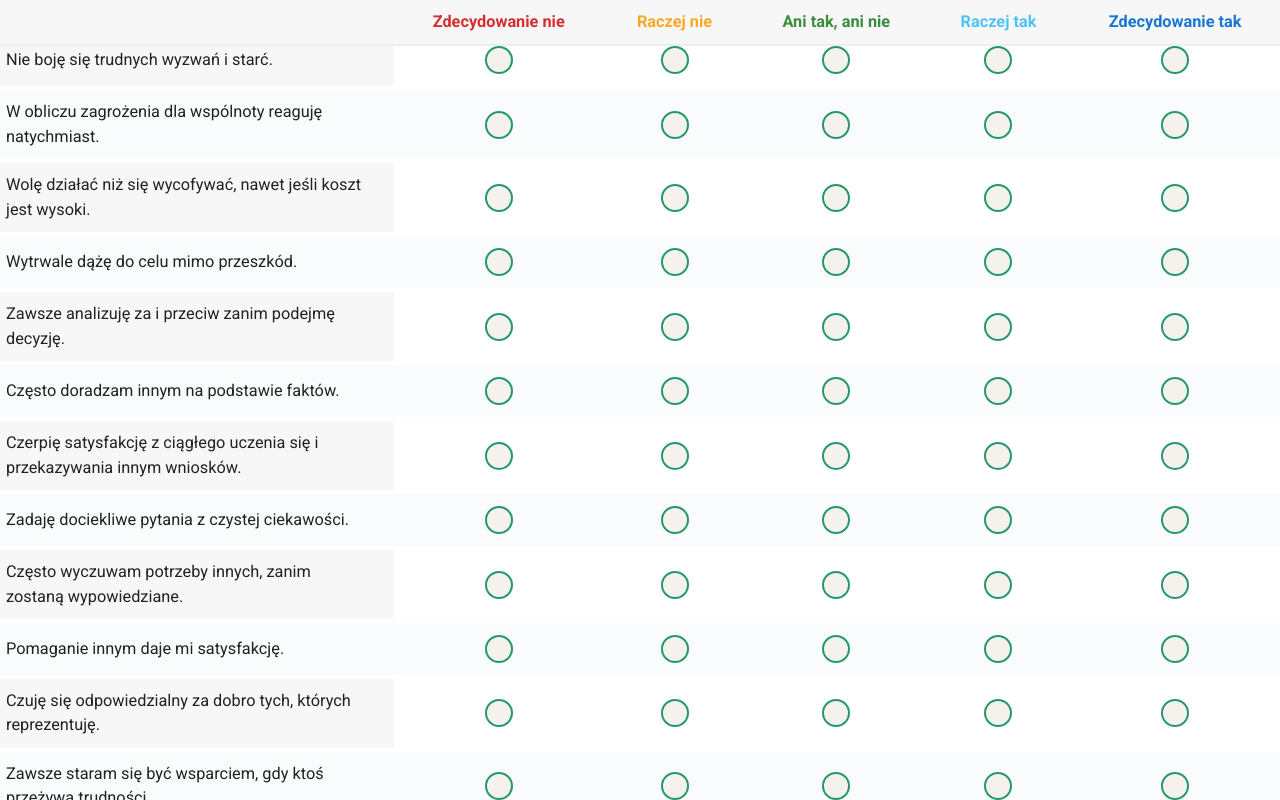
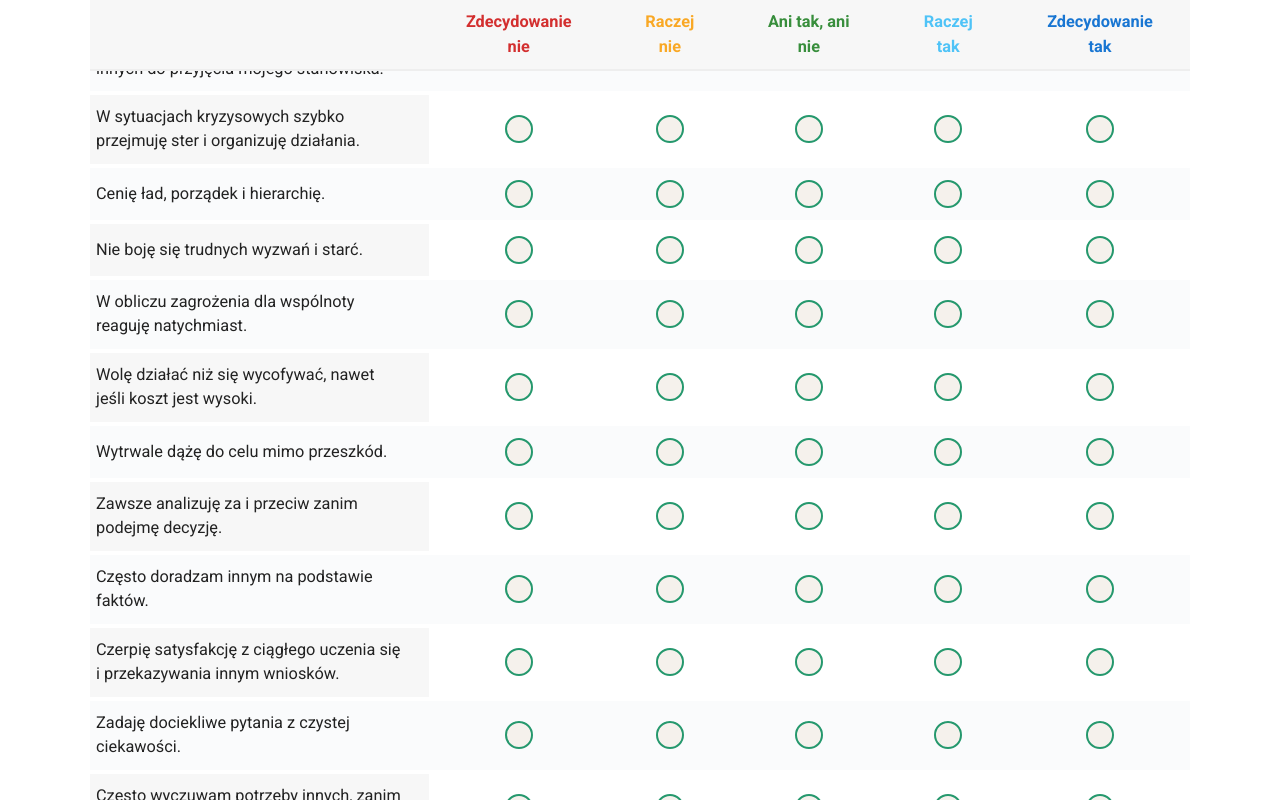
Before and after one commit to stecpiotr/archetypy-ankieta, a React (Vite) app: page / in a window 1280 px wide. Both pictures are taken after a click on the button "Zaczynamy". Shown: the part 295-1095 px from the top of the page. Built offline with nearby package versions, Linux system fonts and the light colour scheme.

Commit message:
powrót wyglady2

```diff
--- a/src/Questionnaire.tsx
+++ b/src/Questionnaire.tsx
@@ -1,23 +1,21 @@
-import React, { useState, useEffect } from "react";
+import React, { useState } from "react";
 import { questions } from "./questions";
 import "./LikertTable.css";
 
-// Skala ocen i kolorów nagłówków
 const scaleLabels = [
   { label: "Zdecydowanie nie", color: "#d32f2f" },
   { label: "Raczej nie", color: "#f9a825" },
   { label: "Ani tak, ani nie", color: "#388e3c" },
   { label: "Raczej tak", color: "#4fc3f7" },
-  { label: "Zdecydowanie tak", color: "#1976d2" },
+  { label: "Zdecydowanie tak", color: "#1976d2" }
 ];
 
 const Questionnaire: React.FC = () => {
   const [responses, setResponses] = useState<number[]>(Array(questions.length).fill(0));
   const [hovered, setHovered] = useState<{ row: number | null, col: number | null }>({ row: null, col: null });
+  const [submitted, setSubmitted] = useState(false);
   const [error, setError] = useState(false);
-  const [submitted, setSubmitted] = useState(false);
 
-  // Przechwyt odpowiedzi
   const handleResponse = (row: number, value: number) => {
     const newResponses = [...responses];
     newResponses[row] = value;
@@ -25,7 +23,6 @@ const Questionnaire: React.FC = () => {
     setError(false);
   };
 
-  // Obsługa wysłania
   const handleSubmit = (e: React.FormEvent) => {
     e.preventDefault();
     if (responses.some((v) => v === 0)) {
@@ -35,16 +32,53 @@ const Questionnaire: React.FC = () => {
     setSubmitted(true);
   };
 
-  if (submitted) {
   return (
-      <div style={{ textAlign: "center", fontSize: "1.4rem", padding: 60 }}>
-        Dziękujemy za wypełnienie ankiety!
+    <div style={{
+      maxWidth: 1100,
+      margin: "0 auto",
+      padding: "40px 16px 0 16px",
+      fontFamily: "'Roboto', Arial, sans-serif"
+    }}>
+      {/* Nagłówek, tekst i logo */}
+      <div style={{ display: "flex", justifyContent: "space-between", alignItems: "flex-start", marginBottom: 32 }}>
+        <div style={{ maxWidth: "70%" }}>
+          <div style={{
+            fontWeight: 600,
+            fontSize: "1.32rem",
+            color: "#253347",
+            lineHeight: 1.25,
+            fontFamily: "'Roboto', Arial, sans-serif"
+          }}>
+            Postaraj się wcielić w osobę <b>Krzysztofa Hetmana</b> i odpowiedz na następujące pytania:
           </div>
-    );
-  }
-
-  return (
-    <form onSubmit={handleSubmit} className="likert-form">
+          <div style={{
+            margin: "7px 0",
+            fontSize: "1.10rem",
+            color: "#b00020",
+            fontWeight: 700,
+            fontFamily: "'Roboto', Arial, sans-serif"
+          }}>
+            <span>Pamiętaj! </span>
+            <span style={{ color: "#253347", fontWeight: 400 }}>
+              Odpowiadasz jakbyś był/a Krzysztofem Hetmanem :)
+            </span>
+          </div>
+        </div>
+        <img
+          src="/BadaniaPRO(r).png"
+          alt="Badania.pro logo"
+          style={{
+            height: 45,
+            width: "auto",
+            marginLeft: 24,
+            borderRadius: 7,
+            background: "#fff",
+            boxShadow: "none"
+          }}
+        />
+      </div>
+      {/* KONIEC NAGŁÓWKA */}
+      <form onSubmit={handleSubmit}>
         <table className="likert-table">
           <thead>
             <tr>
@@ -116,6 +150,7 @@ const Questionnaire: React.FC = () => {
             Proszę udzielić odpowiedzi w każdym wierszu.
           </div>
         )}
+        {!submitted && (
           <div style={{ maxWidth: 380, margin: "42px auto 60px auto" }}>
             <button
               type="submit"
@@ -132,13 +167,15 @@ const Questionnaire: React.FC = () => {
                 boxShadow: "0 2px 8px #ececec",
                 cursor: "pointer",
                 letterSpacing: "0.5px",
-            transition: "background 0.2s",
+                transition: "background 0.2s"
               }}
             >
               Wyślij
             </button>
           </div>
+        )}
       </form>
+    </div>
   );
 };
 
```
Lines whose indentation alone changed are shown as unchanged.
